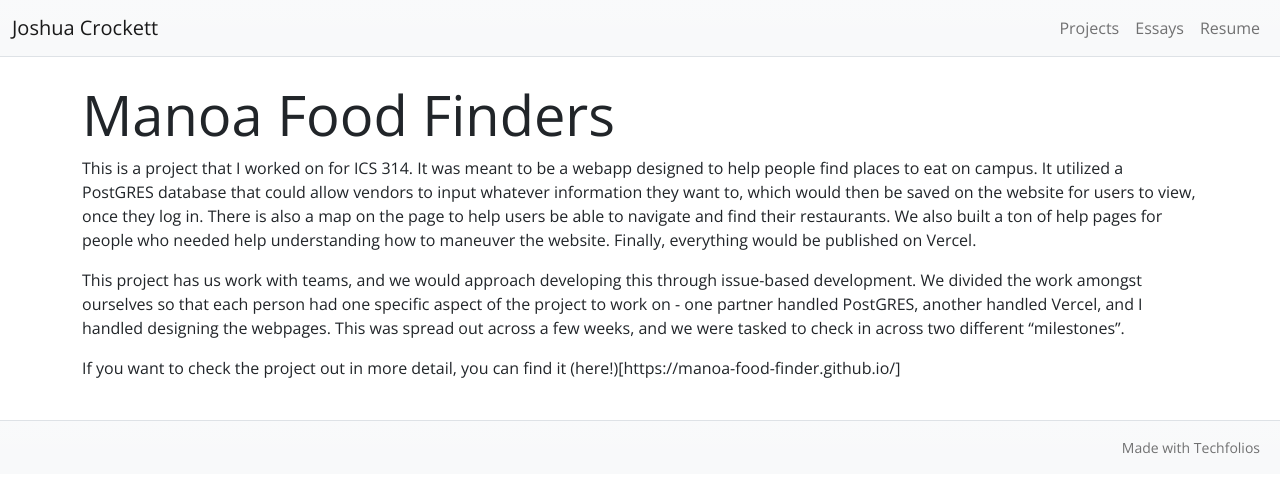
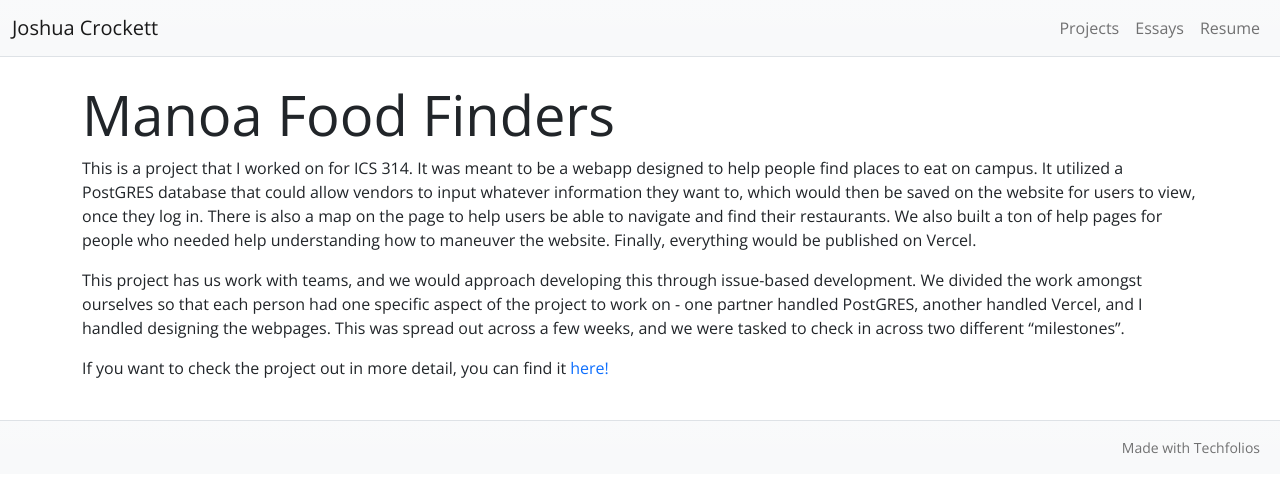
Before and after one commit to JoshCrockett/joshcrockett.github.io, a Jekyll site: the page built from projects/FoodFinders.md, in a window 1280 px wide. Shown: the top 493 px of the page. Built offline with Jekyll 4.4.1, drawn with Linux system fonts in a browser that asks for light colours.

Commit message:
Update FoodFinders.md

```diff
--- a/projects/FoodFinders.md
+++ b/projects/FoodFinders.md
@@ -16,4 +16,4 @@ on the website for users to view, once they log in. There is also a map on the p
 
 This project has us work with teams, and we would approach developing this through issue-based development. We divided the work amongst ourselves so that each person had one specific aspect of the project to work on - one partner handled PostGRES, another handled Vercel, and I handled designing the webpages. This was spread out across a few weeks, and we were tasked to check in across two different "milestones".
 
-If you want to check the project out in more detail, you can find it (here!)[https://manoa-food-finder.github.io/]
+If you want to check the project out in more detail, you can find it [here!](https://manoa-food-finder.github.io/)
```
